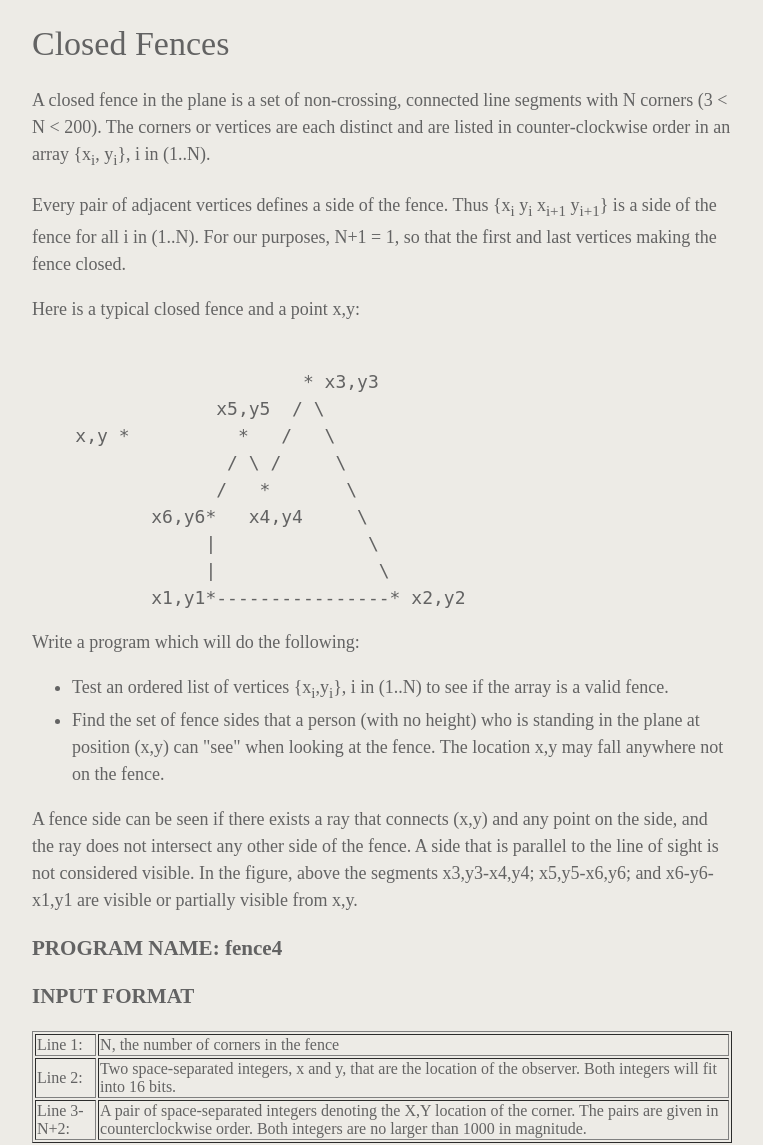
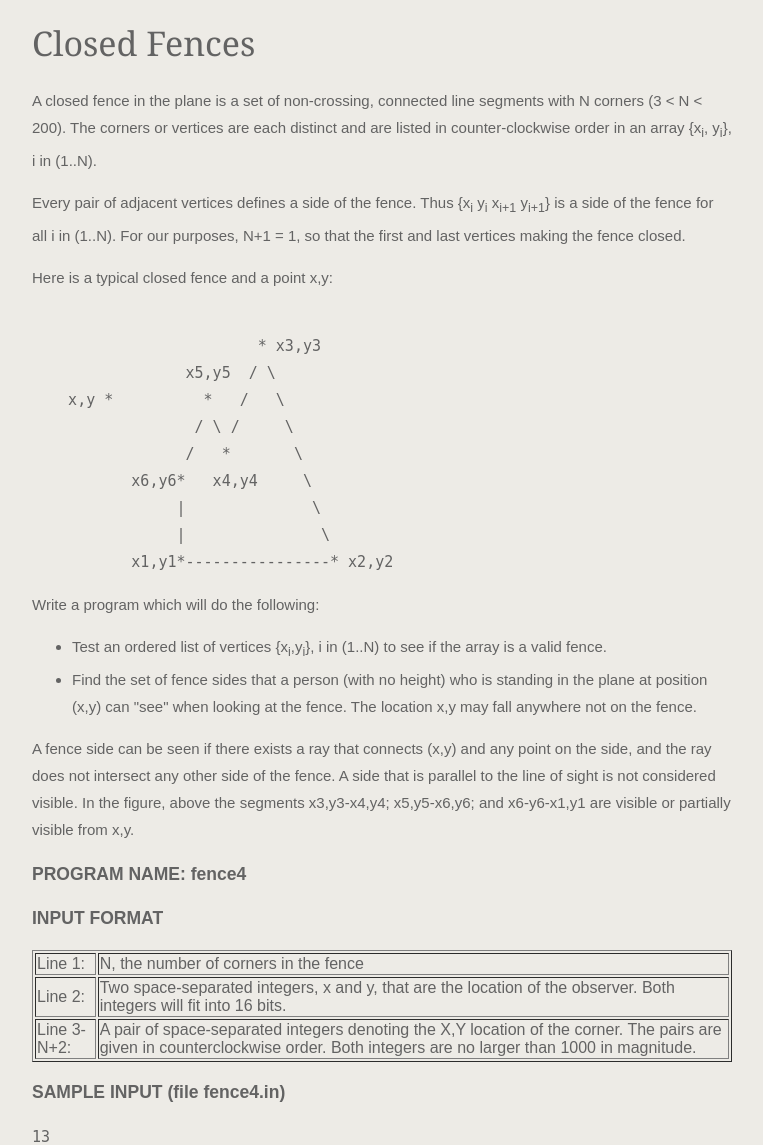
Before and after one commit to js837/jstacey.net, a PHP site: page /closed-fences/index.html in a window 1280 px wide. Shown: the top 1145 px of the page, without its empty margins (258-1021 px from the left). Run offline with PHP 8.4, Linux system fonts and the light colour scheme.

Commit message:
Style changes

```diff
--- a/assets/style.css
+++ b/assets/style.css
@@ -5,9 +5,10 @@ body {
     background-color: #edebe6;
     color: #636363;
     line-height: 27px;
-    font-size: 18px;
+    font-size: 15px;
     width: 100%;
     height: 100%;
+    font-family: sans-serif;
 }
 a {
     text-decoration: none;
@@ -17,6 +18,7 @@ div.header {
     margin-bottom: 20px;
     font-size: 34px;
     margin: 30px 0;
+    font-family: "Linux Libertine",Georgia,Times,serif;
 }
 
 div.article {
```
